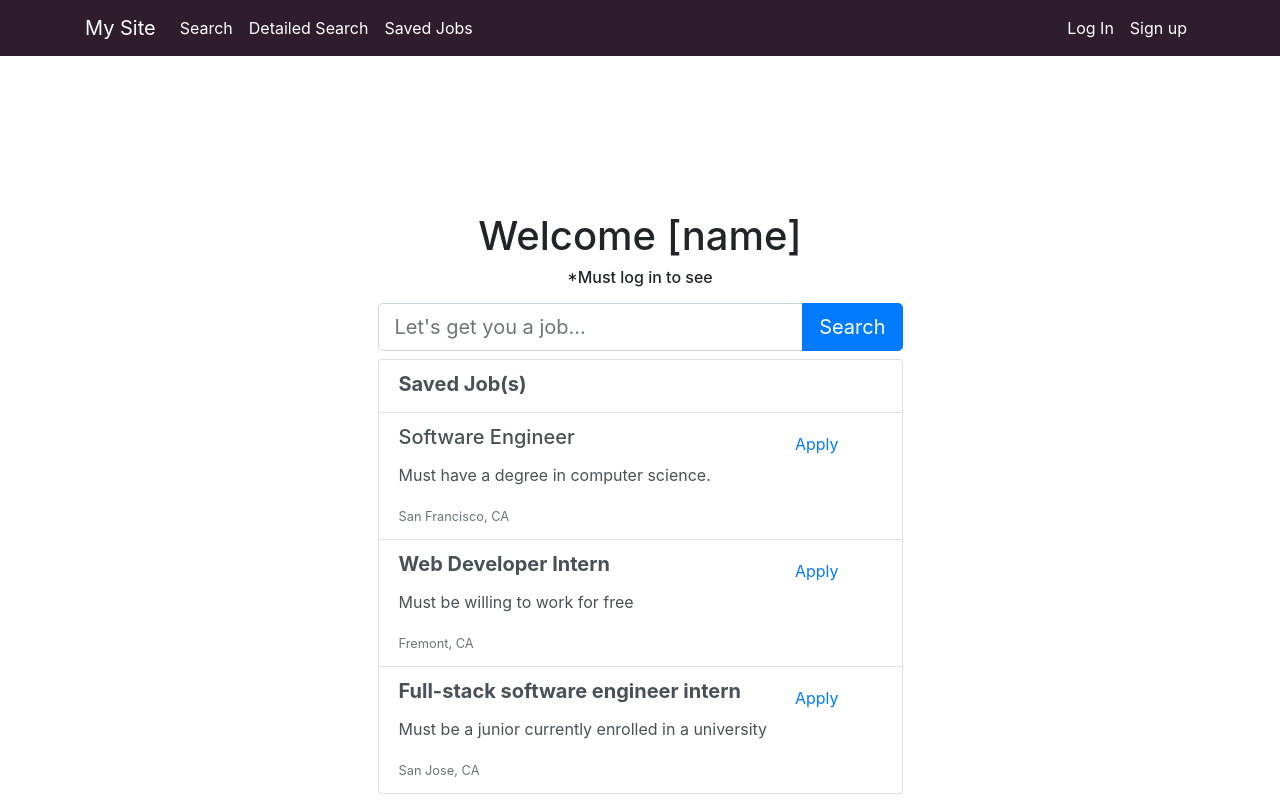
After one commit to backend-project-team3/letsgetyouajob, a Django app: template apps/core/templates/pages/saved_jobs.html in a window 1280 px wide. The commit adds this page. Run offline with Django 3.2, Linux system fonts and the light colour scheme; the template is opened without the code that fills it, so the values that code supplies are empty; some libraries are stand-ins or nearby versions.

Commit message:
created search, detailed search, and saved jobs pages

```diff
--- a/apps/core/static/css/custom.css
+++ b/apps/core/static/css/custom.css
@@ -25,3 +25,12 @@
 #project-logo{
     height: 250px
 }
+
+/* for search_results.html */
+.list-group-item {
+	padding-right: 50px;
+}
+
+.mb-1 {
+	font-weight: bold;
+}
--- a/apps/core/templates/base.html
+++ b/apps/core/templates/base.html
@@ -52,17 +52,17 @@
         </button>
 
         <div class="collapse navbar-collapse" id="navbarSupportedContent">
-            <!-- <ul class="navbar-nav mr-auto">
+            <ul class="navbar-nav mr-auto">
                 <li class="nav-item">
-                    <a class="nav-link" href="{% url 'home' %}">Start</a>
+                    <a class="nav-link" href="{% url 'search_results' %}">Search</a>
                 </li>
                 <li class="nav-item">
-                    <a class="nav-link" href="{% url 'about' %}">About</a>
+                    <a class="nav-link" href="{% url 'detailed_search_results' %}">Detailed Search</a>
                 </li>
                 <li class="nav-item">
-                    <a class="nav-link" href="{% url 'view_all_users' %}">Users</a>
+                    <a class="nav-link" href="{% url 'saved_jobs' %}">Saved Jobs</a>
                 </li>
-            </ul> -->
+            </ul>
             <ul class="navbar-nav ml-auto">
                 {% if request.user.is_authenticated %}
                     <li class="nav-item">
--- a/apps/core/templates/pages/home.html
+++ b/apps/core/templates/pages/home.html
@@ -30,7 +30,8 @@
               <div class="input-group mb-2">
                   <input name="searchterm" type="text" class="form-control form-control-lg" placeholder="Let's find a job..." />
                   <div class="input-group-append">
-                      <button class="btn btn-primary btn-lg">Search</button>
+                      <button class="btn btn-primary btn-lg">
+                      Search</button></a>
                   </div>
               </div>
 
--- /dev/null
+++ b/apps/core/templates/pages/saved_jobs.html
@@ -0,0 +1,77 @@
+{% extends "base.html" %}
+
+{% block title %}
+    Search Results
+{% endblock title %}
+
+{% block additional_styles %}
+<style>
+    body {
+        background-color: white;
+    }
+</style>
+{% endblock %}
+
+
+{% block content %}
+<div id="home-content" class="container">
+  <div class="row">
+
+      <div class="col-lg-3"></div> <!-- Column for spacing -->
+
+      <div class="col-lg-6">
+          <div class="mt-5 mb-3 text-center">
+            <h1>Welcome [name]</h1>
+            <h6>*Must log in to see</h6>
+          </div>
+
+<form method="GET" action="/search-results/">
+  <div class="input-group mb-2">
+    <input name="searchterm" type="text" class="form-control form-control-lg" placeholder="Let's get you a job..." />
+    <div class="input-group-append">
+      <button class="btn btn-primary btn-lg">Search</button></a>
+  </div>
+</div>
+
+</form>
+
+<!-- 2start -->
+
+<div class="list-group">
+    <a href="#" class="list-group-item list-group-item-action flex-column align-items-start">
+    <div class="d-flex w-100 justify-content-between">
+      <h5 class="mb-1">Saved Job(s)</h5>
+    </div>
+  </a>
+  <a href="#" class="list-group-item list-group-item-action flex-column align-items-start">
+    <div class="d-flex w-100 justify-content-between">
+      <h5 class="mb-">Software Engineer</h5>
+      <small><button type="button" class="btn btn-link">Apply</button></small>
+    </div>
+    <p class="mb-3">Must have a degree in computer science.</p>
+    <small class="text-muted">San Francisco, CA</small>
+  </a>
+  <a href="#" class="list-group-item list-group-item-action flex-column align-items-start">
+    <div class="d-flex w-100 justify-content-between">
+      <h5 class="mb-1">Web Developer Intern</h5>
+      <small><button type="button" class="btn btn-link">Apply</button></small>
+    </div>
+    <p class="mb-3">Must be willing to work for free</p>
+    <small class="text-muted">Fremont, CA</small>
+  </a>
+  <a href="#" class="list-group-item list-group-item-action flex-column align-items-start">
+    <div class="d-flex w-100 justify-content-between">
+      <h5 class="mb-1">Full-stack software engineer intern</h5>
+      <small><button type="button" class="btn btn-link">Apply</button></small>
+    </div>
+    <p class="mb-3">Must be a junior currently enrolled in a university</p>
+    <small class="text-muted">San Jose, CA</small>
+  </a>
+</div>
+
+<!-- End -->
+      </div>
+  </div>
+</div>
+
+{% endblock content %}
--- a/apps/core/urls.py
+++ b/apps/core/urls.py
@@ -5,4 +5,7 @@ from apps.core import views
 urlpatterns = [
     path('', views.home, name='home'),
     path('about/', views.about, name='about'),
+    path('search-results/', views.search_results, name='search_results'),
+    path('detailed-search-results/', views.detailed_search_results, name='detailed_search_results'),
+    path('saved-jobs/', views.saved_jobs, name='saved_jobs'),
 ]
```
Also changed, not shown: apps/core/templates/pages/detailed_search_result.html (added, +50 -0 lines), apps/core/templates/pages/detailed_search_results.html (added, +74 -0 lines), apps/core/templates/pages/search_results.html (added, +72 -0 lines), apps/core/views.py (+18 -0 lines), apps/core/static/css/stylesheets.css (added).
